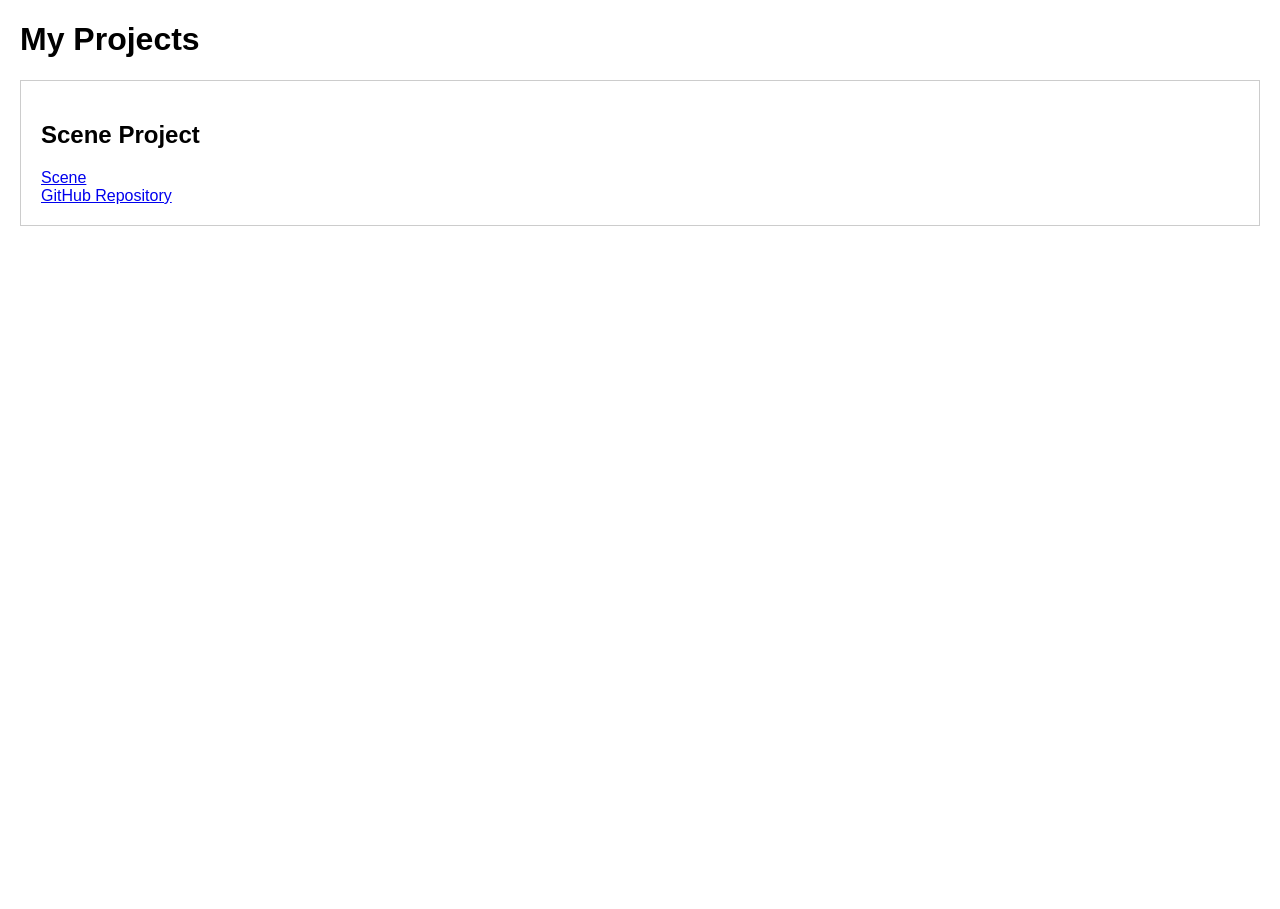
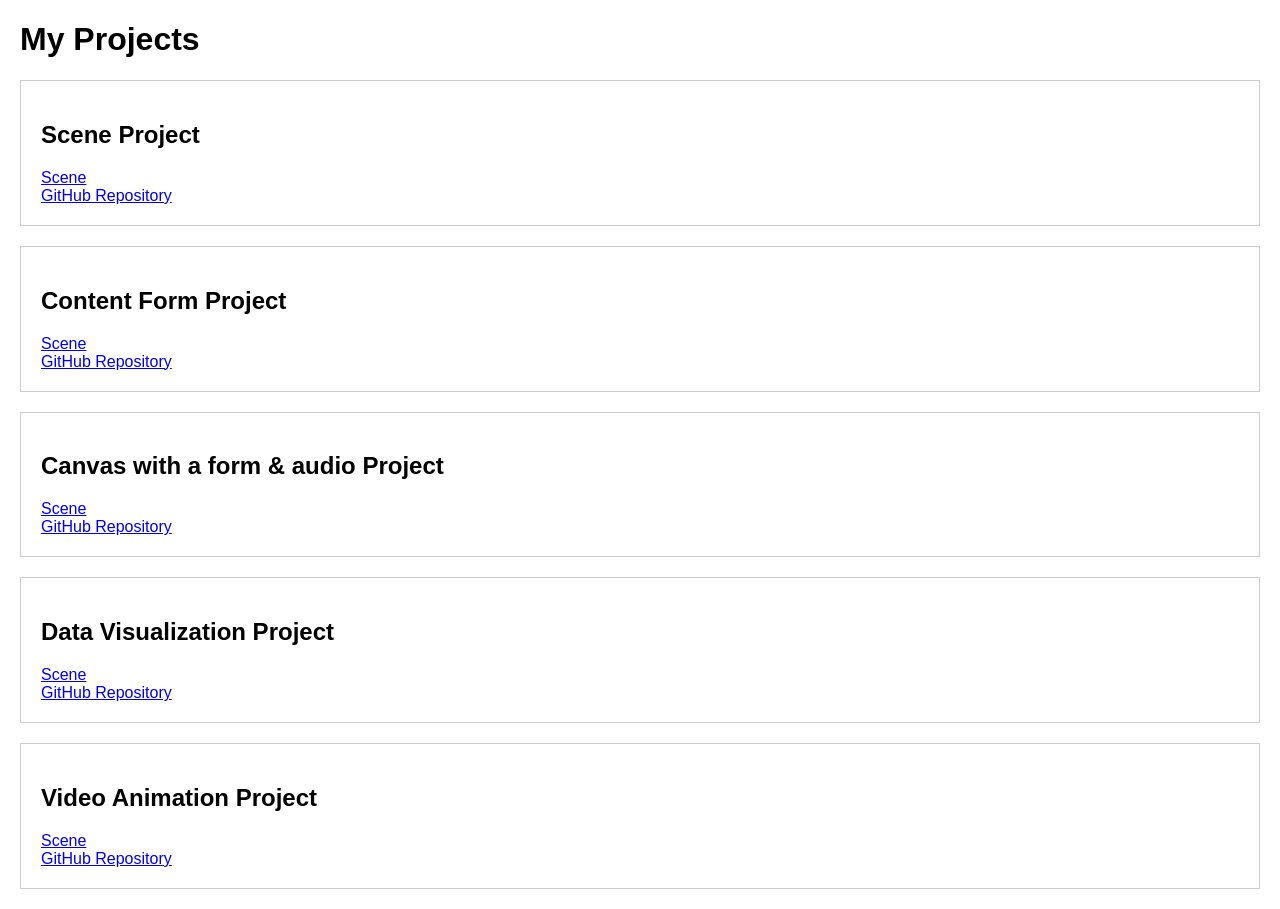
Before and after one commit to ZzLl271/ZzLl271.github.io, a plain HTML site: page index.html in a window 1280 px wide. Before the commit the page ends 800 px from the top, so only its background shows below. Drawn offline with Linux system fonts and the light colour scheme.

Commit message:
Update index.html

```diff
--- a/index.html
+++ b/index.html
@@ -26,6 +26,27 @@
         <a href="https://zzll271.github.io/Scene_Project">Scene</a><br>
         <a href="https://github.com/ZzLl271/Scene_Project">GitHub Repository</a>
     </div>
+    <div class="project">
+        <h2>Content Form Project</h2>
+        <a href="https://zzll271.github.io/Content_Form_Project">Scene</a><br>
+        <a href="https://github.com/ZzLl271/Content_Form_Project">GitHub Repository</a>
+    </div>
+    <div class="project">
+        <h2>Canvas with a form & audio Project</h2>
+        <a href="https://zzll271.github.io/Canvas_Form_Audio_Project">Scene</a><br>
+        <a href="https://github.com/ZzLl271/Canvas_Form_Audio_Project">GitHub Repository</a>
+    </div>
+        <div class="project">
+        <h2>Data Visualization Project</h2>
+        <a href="https://zzll271.github.io/Data_Visualization_Project">Scene</a><br>
+        <a href="https://github.com/ZzLl271/Data_Visualization_Project">GitHub Repository</a>
+    </div>
+        <div class="project">
+        <h2>Video Animation Project</h2>
+        <a href="https://zzll271.github.io/Vedio_Animation_Project">Scene</a><br>
+        <a href="https://github.com/ZzLl271/Vedio_Animation_Project">GitHub Repository</a>
+    </div>
+
 </body>
 
 </html>
```
